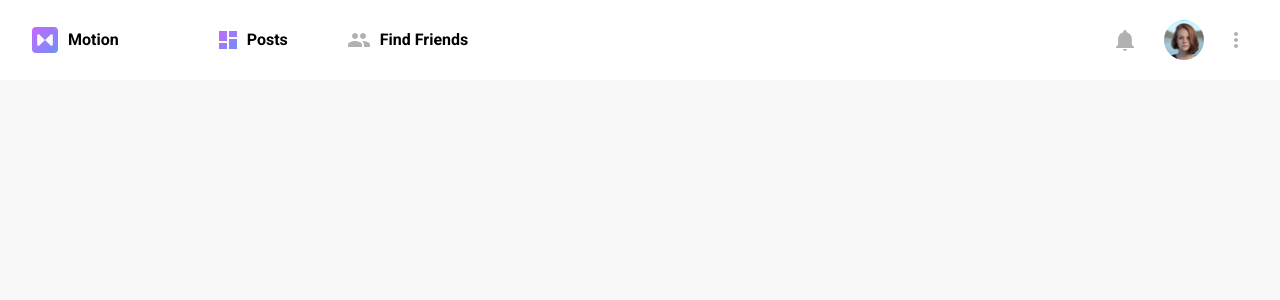
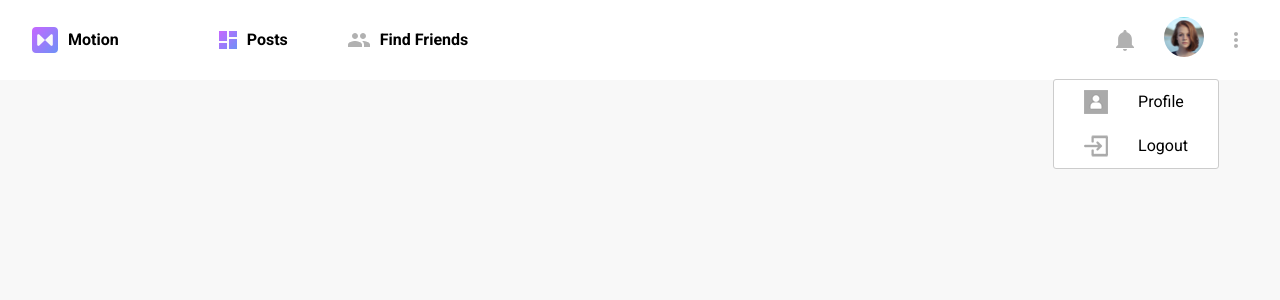
Before and after one commit to imane-bms/Motion, a React (Vite) app: page / in a window 1280 px wide. Both pictures are taken after a click on the picture 1184 px from the left and 40 px from the top of the page. Shown: the top 300 px of the page. Built offline with nearby package versions, Linux system fonts and the light colour scheme.

Commit message:
Dropdown menu on Avatar for connecting Profile Page

```diff
--- a/src/components/Header/HeaderStyles.jsx
+++ b/src/components/Header/HeaderStyles.jsx
@@ -101,3 +101,43 @@ export const Menu = styled.img`
   font-weight: bold;
   cursor: pointer;
 `;
+//Dropdown menu from avatar
+export const DropdownMenu = styled.div`
+  position: absolute;
+  top: 100%;
+  margin: 15px;
+  right: 0;
+  background-color: #fff;
+  border: 1px solid #ccc;
+  border-radius: 3px;
+  z-index: 10;
+`;
+
+export const DropdownMenuItem = styled.div`
+  display: flex;
+  align-items: center;
+  padding: 10px 30px;
+  cursor: pointer;
+  &:hover {
+    background-color: #f0f0f0;
+  }
+`;
+
+export const DropdownMenuItemText = styled.span`
+  font-weight: normal;
+  color: #000000;
+  cursor: pointer;
+  text-decoration: none;
+  display: flex;
+  align-items: center;
+`;
+
+export const Login = styled.img`
+  margin-right: 30px;
+  cursor: pointer;
+`;
+
+export const User = styled.img`
+  margin-right: 30px;
+  cursor: pointer;
+`;
--- a/src/components/Header/index.jsx
+++ b/src/components/Header/index.jsx
@@ -1,5 +1,6 @@
-//import React from "react";
-//import { NavLink } from "react-router-dom";
+import React, { useState } from "react";
+// import { useHistory } from "react-router-dom";
+// import { NavLink } from "react-router-dom";
 import {
   HeaderContainer,
   NavLinkContainer,
@@ -11,6 +12,11 @@ import {
   Bell,
   Avatar,
   Menu,
+  DropdownMenu,
+  DropdownMenuItem,
+  DropdownMenuItemText,
+  Login,
+  User,
 } from "./HeaderStyles";
 import logoImage from "../../assets/images/logo.png";
 import postsImage from "../../assets/images/posts_logo.png";
@@ -18,11 +24,42 @@ import findFriends from "../../assets/svgs/icon-friends.svg";
 import bell from "../../assets/svgs/notification_bell.svg";
 import avatar from "../../assets/images/users/jennifer.png";
 import menu from "../../assets/svgs/menu.svg";
+import login from "../../assets/images/login.png";
+import user from "../../assets/images/user.png";
 import { MotionText } from "./HeaderStyles";
 import { PostsText } from "./HeaderStyles";
 import { Friends } from "./HeaderStyles";
 
 const Header = () => {
+  const [showDropdown, setShowDropdown] = useState(false);
+  {
+    /* const history = useHistory(); // Add to Initialize useHistory */
+  }
+  const handleDropdownToggle = () => {
+    setShowDropdown(!showDropdown);
+  };
+
+  {
+    /*
+const handleProfileClick = () => {
+    history.push("/profile"); // ADD TO NAVIGATE TO PROFILE PAGE
+  };
+
+  const handleLogoutClick = () => {
+
+  };
+
+  CALL FUNCTION BELOW IN RETURN
+  1.
+  <User src={user} alt="User" />
+  <DropdownMenuItemText onClick={handleProfileClick}>
+  2.
+  <Login src={login} alt="Login Icon" />
+  <DropdownMenuItemText onClick={handleLogoutClick}>
+
+*/
+  }
+
   return (
     <HeaderContainer>
       <LeftHeaderNav>
@@ -45,9 +82,25 @@ const Header = () => {
         <NavLinkContainer to="/">
           <Bell src={bell} alt="Notification Bell icon" />
         </NavLinkContainer>
-        <NavLinkContainer to="/">
-          <Avatar src={avatar} alt="Avatar" />
-        </NavLinkContainer>
+        <div style={{ position: "relative" }}>
+          <Avatar src={avatar} alt="Avatar" onClick={handleDropdownToggle} />
+          {showDropdown && (
+            <DropdownMenu>
+              <DropdownMenuItem>
+                <User src={user} alt="User" />
+                <DropdownMenuItemText onClick={() => history.push("/profile")}>
+                  Profile
+                </DropdownMenuItemText>
+              </DropdownMenuItem>
+              <DropdownMenuItem>
+                <Login src={login} alt="Login Icon" />
+                <DropdownMenuItemText onClick={() => history.push("/logout")}>
+                  Logout
+                </DropdownMenuItemText>
+              </DropdownMenuItem>
+            </DropdownMenu>
+          )}
+        </div>
         <NavLinkContainer to="/">
           <Menu src={menu} alt="Menu" />
         </NavLinkContainer>
```
Also changed, not shown: src/assets/images/login.png (added), src/assets/images/user.png (added).
